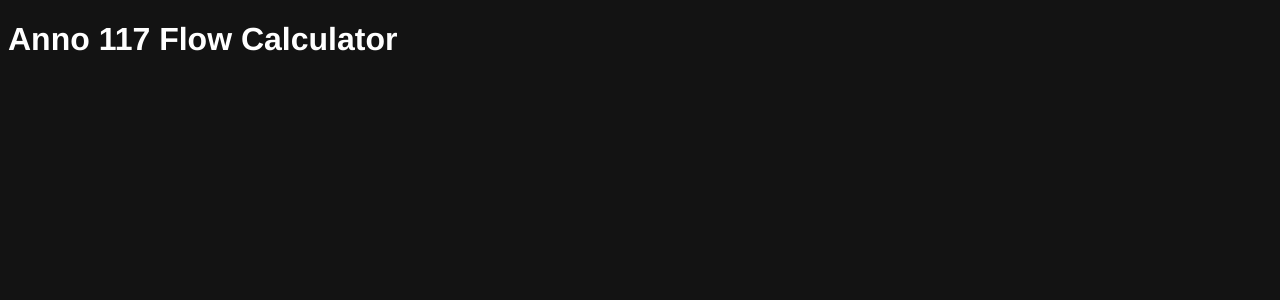
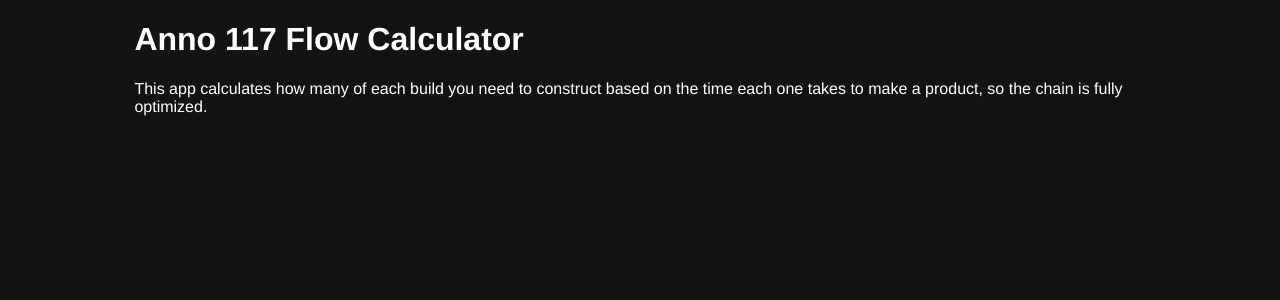
Before and after one commit to gi2k15/Anno-flow, a Vue app: page / in a window 1280 px wide. Shown: the top 300 px of the page. Built offline with nearby package versions, Linux system fonts and the light colour scheme.

Commit message:
New Building component

```diff
--- a/src/App.vue
+++ b/src/App.vue
@@ -7,7 +7,8 @@
 </style>
 
 <style scoped>
-.main-container {
+.main-containter {
+  margin: 0 auto;
   width: 80%;
 }
 </style>
@@ -15,6 +16,9 @@
 <template>
   <div class="main-containter">
       <h1>Anno 117 Flow Calculator</h1>
+      <p>This app calculates how many of each build you need to construct based on the time
+        each one takes to make a product, so the chain is fully optimized.
+      </p>
   </div>
 </template>
 
```
Also changed, not shown: src/Building.vue (added, +9 -0 lines).
